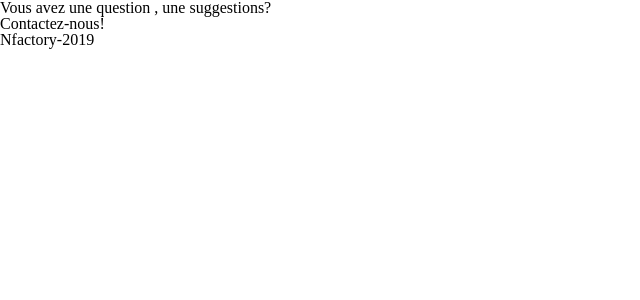
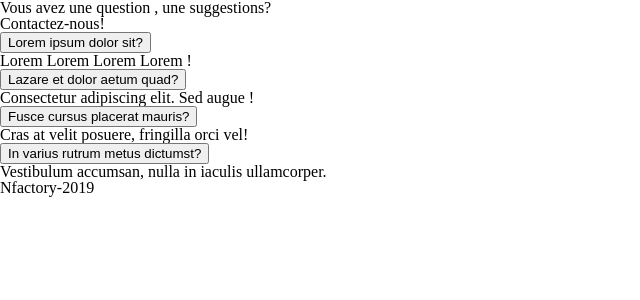
Before and after one commit to AxelBarbeHusson/reseaux, a PHP site: page /contact.php in a window 1280 px wide. Shown: the part 163-463 px from the top of the page, without its empty margins (0-640 px from the left). Run offline with PHP 8.4, Linux system fonts and the light colour scheme; a stand-in replaces the project's code that opens the database connection; some libraries are stand-ins or nearby versions.

Commit message:
modification de la page contact.php

```diff
--- a/contact.php
+++ b/contact.php
@@ -4,7 +4,6 @@ require('inc/pdo.php');
 require('function/function.php');
 include('inc/header.php');
 ?>
-
     <div id="contact">
         <h1>
             Vous avez une question , une suggestions?
@@ -12,14 +11,41 @@ include('inc/header.php');
             <span class="contact_us">Contactez-nous!</span>
         </h1>
     </div>
-<div id="formulaire"></div>
+    <div id="formulaire">
+        <div id="Q1">
+            <button class="dropbtn">Lorem ipsum dolor sit?
+                <i class="plus"></i>
+            </button>
+            <div id="q2_ans">
+                <a id="answer">Lorem Lorem Lorem Lorem !</a>
+            </div>
+        </div>
+        <div id="Q2">
+            <button class="dropbtn">Lazare et dolor aetum quad?
+                <i class="plus"></i>
+            </button>
+            <div id="q2_ans">
+                <a id="answer">Consectetur adipiscing elit. Sed augue !</a>
+            </div>
+        </div>
+        <div id="Q3">
+            <button class="dropbtn">Fusce cursus placerat mauris?
+                <i class="plus"></i>
+            </button>
+            <div id="q3_ans">
+                <a id="answer">Cras at velit posuere, fringilla orci vel!</a>
+            </div>
+        </div>
+        <div id="Q4">
+            <button class="dropbtn">In varius rutrum metus dictumst?
+                <i class="plus"></i>
+            </button>
+            <div id="q4_ans">
+                <a id="answer">Vestibulum accumsan, nulla in iaculis ullamcorper.</a>
+            </div>
+        </div>
+    </div>
     <div id="questions"></div>
-
-
-
-
-
-
 
 
 <?php
```
Lines whose indentation alone changed are shown as unchanged.
